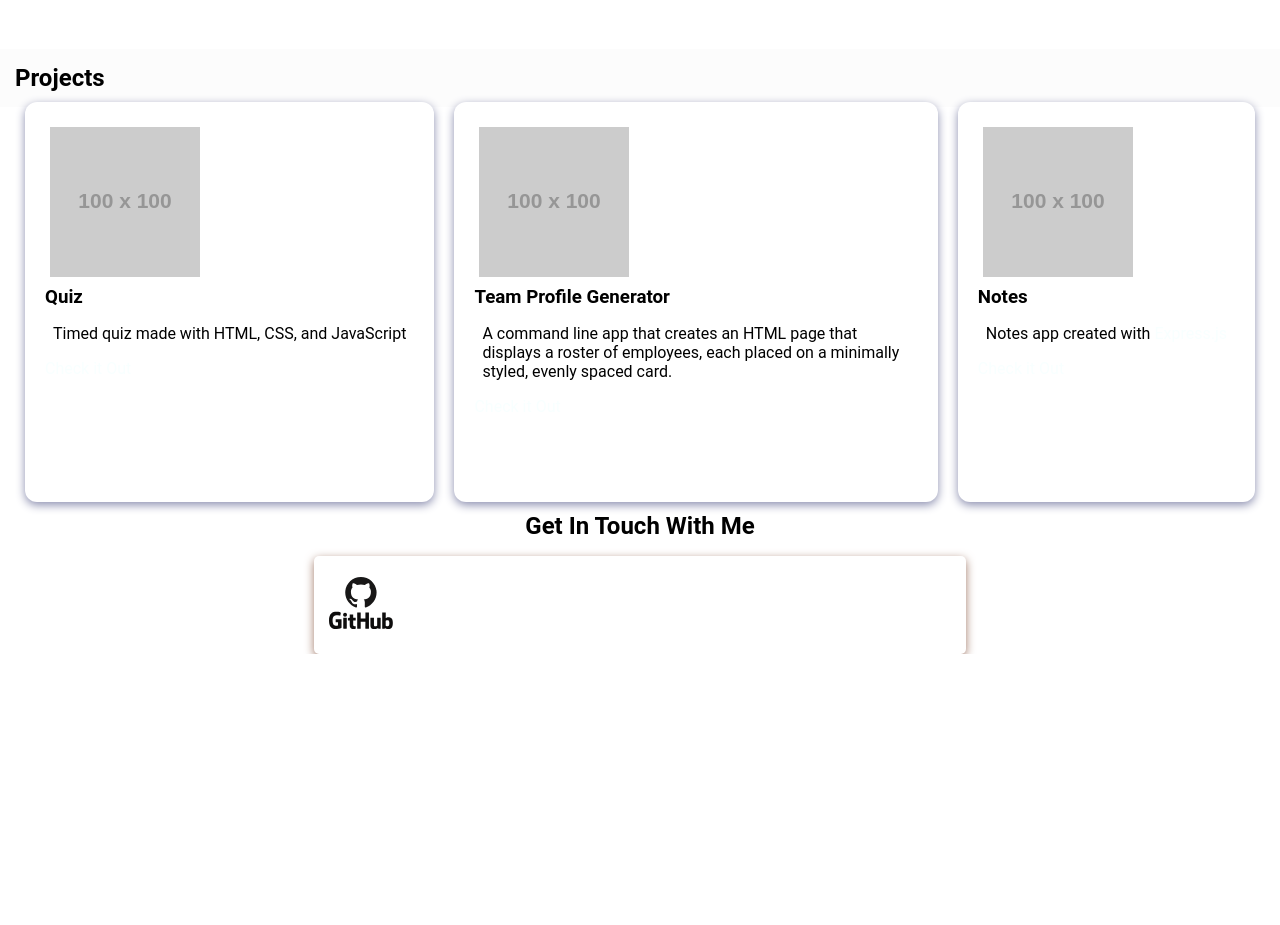
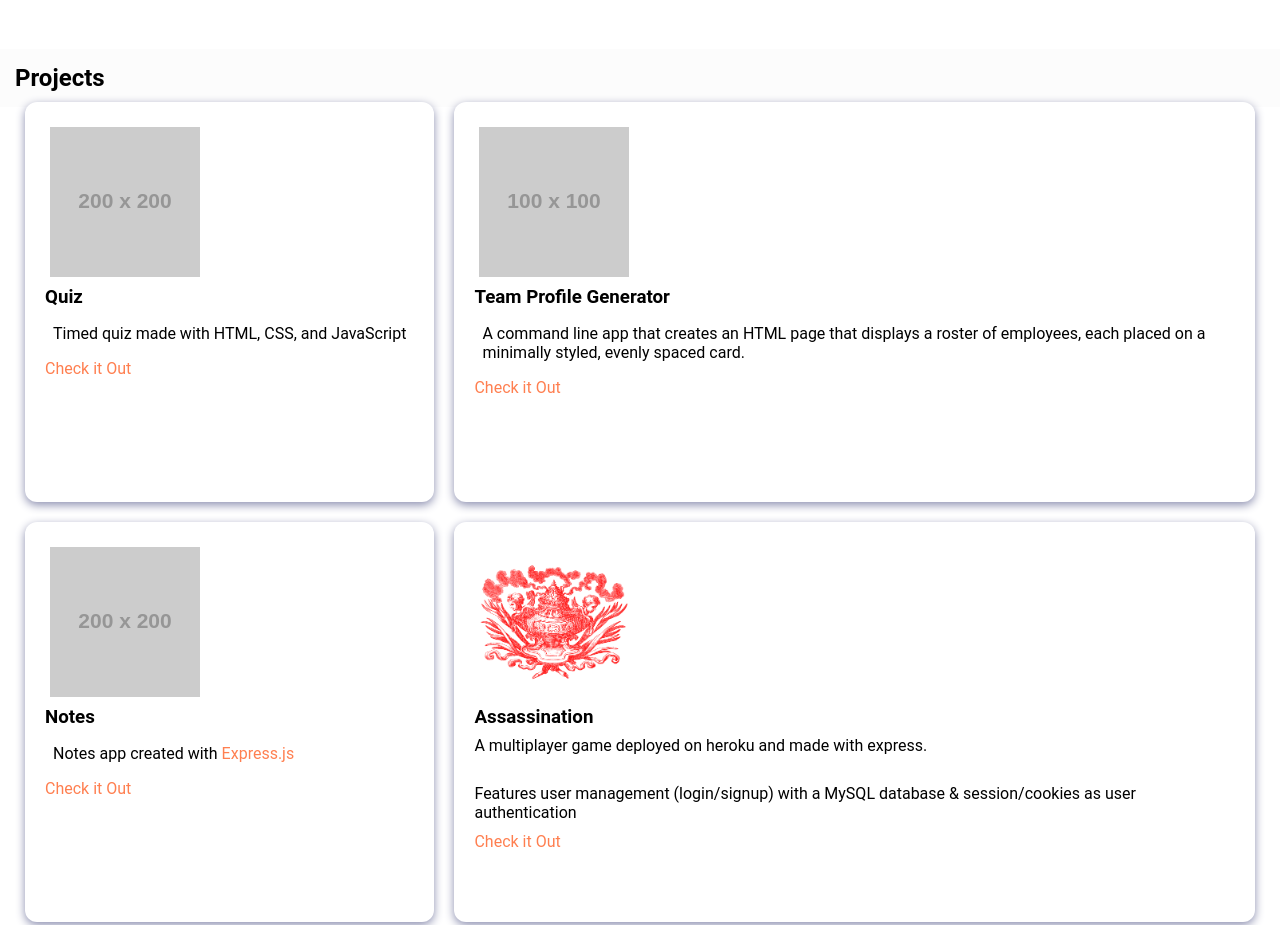
Before and after one commit to jeremy0anderson/Portfolio, a plain HTML site: page index.html in a window 1280 px wide. Shown: the part 427-1352 px from the top of the page. Before the commit the page ends 1081 px from the top, so only its background shows below. Drawn offline with Linux system fonts and the light colour scheme; placeholder pictures from the web are drawn by us.

Commit message:
added latest project

```diff
--- a/index.html
+++ b/index.html
@@ -31,11 +31,7 @@
     <h2 class="projects-title">Projects</h2>
     <div class="projects-container">
         <div class="project-container project-card">
-            <img
-                    src="https://via.placeholder.com/100"                    alt="expense-tracker"
-                    loading="lazy"
-                    class="project-pic"
-            />
+            <img src="https://via.placeholder.com/200" alt="expense-tracker" loading="lazy" class="project-pic"/>
             <h3 class="project-title">Quiz</h3>
             <p class="project-details">
                 Timed quiz made with HTML, CSS, and JavaScript
@@ -51,17 +47,22 @@
             <a href="#" target="_blank" class="project-link">Check it Out</a>
         </div>
         <div class="project-container project-card">
-            <img
-                    src="https://via.placeholder.com/100"
-                    alt="greeny-earth"
-                    loading="lazy"
-                    class="project-pic"
-            />
+            <img src="https://via.placeholder.com/200" alt="greeny-earth" loading="lazy" class="project-pic"/>
             <h3 class="project-title">Notes </h3>
             <p class="project-details">
                Notes app created with <a href="https://express.js">Express.js</a>
             </p>
             <a href="#" target="_blank" class="project-link">Check it Out</a>
+        </div>
+        <div class="project-container project-card">
+            <img src="./public/assets/images/img.png" alt="netflic-clone"loading="lazy" class="project-pic"/>
+            <h3 class="project-title">Assassination</h3>
+            <ul class="project-details details-list">
+                <li>A multiplayer game deployed on heroku and made with express.</li>
+                <br>
+                <li>Features user management (login/signup) with a MySQL database & session/cookies as user authentication</li>
+            </ul>
+            <a href="https://assassination-multiplayer.herokuapp.com/" target="_blank" class="project-link">Check it Out</a>
         </div>
     </div>
 </section>
--- a/public/assets/css/layout.css
+++ b/public/assets/css/layout.css
@@ -77,7 +77,12 @@ nav ul li {
     font-weight: var(--bold-font);
 }
 /* end nav */
-
+a{
+    color: coral;
+}
+a:visited{
+    color: orangered;
+}
 .burger-menu {
     color: var(--primary-color);
     font-size: 2rem;
@@ -135,7 +140,7 @@ nav ul li {
 
 .projects-container {
     display: grid;
-    grid-template: auto / auto auto auto;
+    grid-template: auto auto / auto auto;
     float: left;
     align-items: center;
     justify-content: space-evenly;
@@ -152,6 +157,13 @@ nav ul li {
 .project-details {
     margin-bottom: var(--bottom-margin);
 }
+.details-list{
+    list-style-type: none;
+
+}
+.details-list li{
+    margin-bottom: 10px;
+}
 
 .project-card {
     background-color: #fff;
@@ -161,6 +173,8 @@ nav ul li {
     margin: 10px;
     height: 400px;
     overflow: auto;
+    text-overflow: fade;
+    position: sticky;
 }
 /* contact section */
 .contact {
```
Also changed, not shown: public/assets/images/img.png (added).
